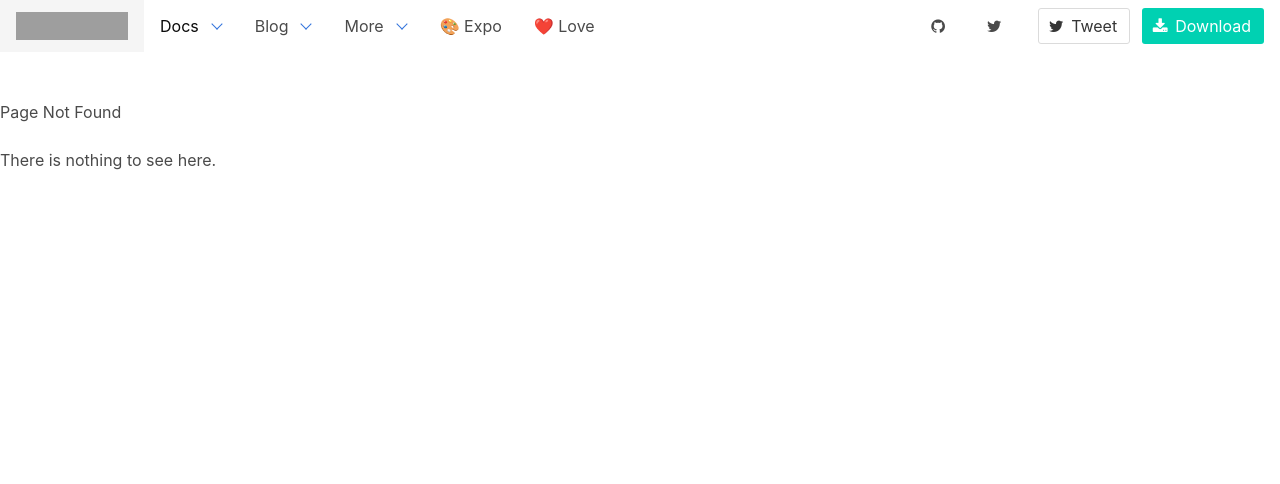
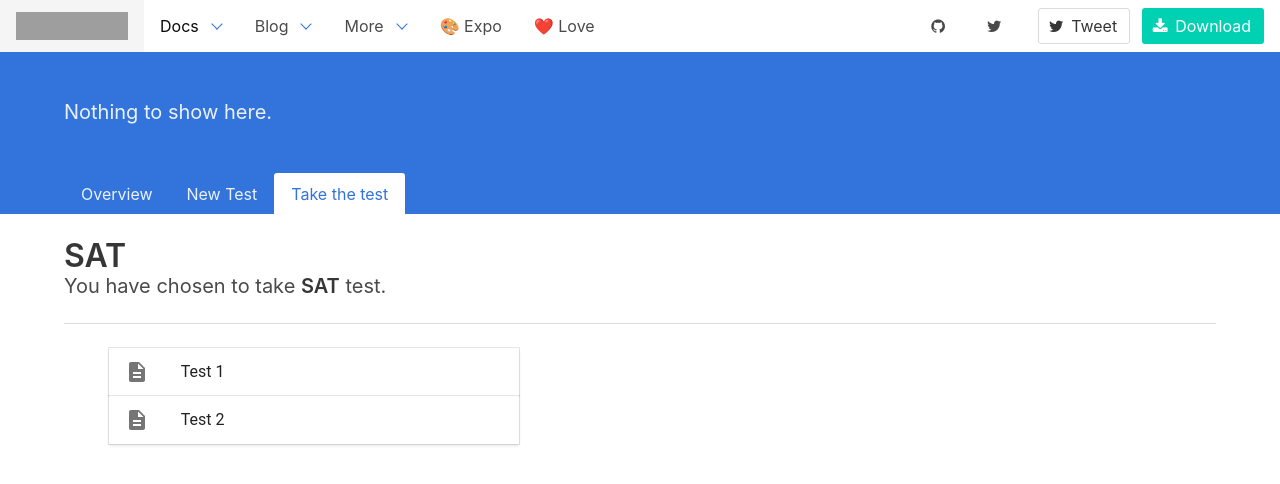
Before and after one commit to snguyenthanh/education, a React (Create React App) app: page /test/sat in a window 1280 px wide. Before the commit this address had no page. Shown: the top 484 px of the page. Built offline with nearby package versions, Linux system fonts and the light colour scheme; grey boxes are pictures that could not be loaded.

Commit message:
Add testType options

```diff
--- a/package.json
+++ b/package.json
@@ -4,8 +4,10 @@
   "private": true,
   "dependencies": {
     "font-awesome": "^4.7.0",
+    "material-ui": "^0.20.0",
     "react": "^16.3.0",
     "react-dom": "^16.3.0",
+    "react-fontawesome": "^1.6.1",
     "react-router-dom": "^4.2.2",
     "react-scripts": "1.1.2",
     "react-select": "^1.2.1"
--- a/src/App.js
+++ b/src/App.js
@@ -3,6 +3,7 @@
 import './css/App.css';
 import Header from './components/Header';
 import NewTestPage from './components/NewTestPage';
+import TestPage from './components/TestPage';
 import Overview from './components/Overview';
 import PageNotFound from './components/PageNotFound';
 import { BrowserRouter as Router, Route, Link, Switch } from "react-router-dom";
@@ -17,12 +18,16 @@
             <Router>
             <div>
                 <Header />
-                <br/>
-                <br/>
                 <Switch>
                     <Route exact path="/" render={props => <Overview chosenTab="Overview" {...props} />} />
                     <Route path="/overview" render={props => <Overview chosenTab="Overview" {...props} />} />
                     <Route path="/new_test_page" render={props => <NewTestPage chosenTab="New Test" {...props} />} />
+                    <Route exact path="/test" render={props => <TestPage chosenTab="Take the test" {...props} />} />
+                    <Route exact path="/test/sat/" render={props => <TestPage chosenTab="Take the test" testType="SAT" {...props} />} />
+                    <Route path="/test/sat/:testNum" render={props => <TestPage chosenTab="Take the test" testType="SAT" {...props} />} />
+                    <Route exact path="/test/act/" render={props => <TestPage chosenTab="Take the test" testType="ACT" {...props} />} />
+                    <Route path="/test/act/:testNum" render={props => <TestPage chosenTab="Take the test" testType="ACT" {...props} />} />
+
                     <Route component={PageNotFound} />
                 </Switch>
             </div>
--- a/src/components/NewTestForm.js
+++ b/src/components/NewTestForm.js
@@ -13,7 +13,10 @@
             testName: '',
             selectedSection: '',
             content: '',
-            questions: []
+            questions: [{
+                question: '',
+                answers: [{value: ''}]
+            }]
         };
     }
 
@@ -70,11 +73,20 @@
                 <label className="label">Content</label>
                 <div className="columns">
                     <div className="column is-6">
-                        <textarea class="textarea" placeholder="Contents to read" rows="15" onChange={this.onContentChange}></textarea>
+                        <textarea className="textarea" placeholder="Contents to read" rows="15" onChange={this.onContentChange}></textarea>
                     </div>
 
                     <div className="column is-5">
-                        hello
+                        {
+                            this.state.questions.map((entry, entryIndex) => (
+                                <div className="card">
+                                    <div className="card-content">
+
+
+                                    </div>
+                                </div>
+                            ))
+                        }
                     </div>
                 </div>
 
--- a/src/components/SubHeader.js
+++ b/src/components/SubHeader.js
@@ -14,7 +14,7 @@
                         <div className="columns is-vcentered">
                             <div className="column">
                                 <p className="subtitle">
-                                    Not sure what to put here
+                                    Nothing to show here.
                                 </p>
                             </div>
                         </div>
@@ -30,6 +30,9 @@
                                 <li className={chosenTab==="New Test" ? 'is-active' : ''}>
                                     <a href="/new_test_page">New Test</a>
                                 </li>
+                                <li className={chosenTab==="Take the test" ? 'is-active' : ''}>
+                                    <a href="/test">Take the test</a>
+                                </li>
                             </ul>
                       </nav>
                   </div>
--- /dev/null
+++ b/src/components/TestForm.js
@@ -0,0 +1,71 @@
+import React, {Component} from 'react';
+import SubHeader from './SubHeader';
+import QuestionBox from './QuestionBox';
+import NewQuestionBox from './NewQuestionBox';
+import NewTestForm from './NewTestForm';
+import {List, ListItem} from 'material-ui/List';
+import ContentInbox from 'material-ui/svg-icons/content/inbox';
+import ActionGrade from 'material-ui/svg-icons/action/grade';
+import ContentSend from 'material-ui/svg-icons/content/send';
+import ContentDrafts from 'material-ui/svg-icons/content/drafts';
+import Divider from 'material-ui/Divider';
+import ActionInfo from 'material-ui/svg-icons/action/info';
+import ActionDescription from 'material-ui/svg-icons/action/description';
+import MuiThemeProvider from 'material-ui/styles/MuiThemeProvider';
+import { BrowserRouter as Link } from "react-router-dom";
+
+class TestForm extends Component {
+    constructor(props) {
+        super(props);
+        this.state = {
+            testName: ''
+        };
+    }
+    componentWillMount(){
+        //Do this to all components you would like to disable the ripple effect.
+        ListItem.defaultProps.disableTouchRipple = true;
+        ListItem.defaultProps.disableFocusRipple = true;
+    }
+
+    render(){
+        const tests = ["Test 1", "Test 2"];
+        var testNum = this.props.testNum;
+        var testType = this.props.testType;
+
+        const testForm = (testNum===undefined) ? (
+            <div className="columns">
+            <div className="column is-1"/>
+            <div className="column is-4">
+            <MuiThemeProvider>
+                {
+                    tests.map((testName, index) => (
+                        <article className="card">
+                          <ListItem
+                            href= {"/test/" + testType.toLowerCase() + "/" + (index+1)}
+                            primaryText={testName}
+                            leftIcon={<ActionDescription />}
+                          />
+                        </article>
+                    ))
+                }
+            </MuiThemeProvider>
+            </div>
+            </div>
+        ) : (
+            <div> Welcome to the test {testNum}</div>
+        );
+
+        return (
+            <div>
+                {/* The title */}
+                <div className="container">
+                    <h1 className="title">{testType}</h1>
+                    <h2 className="subtitle">You have chosen to take <strong>{testType}</strong> test.</h2>
+                    <hr/>
+                </div>
+                {testForm}
+            </div>
+        );
+    }
+}
+export default TestForm
--- /dev/null
+++ b/src/components/TestPage.js
@@ -0,0 +1,52 @@
+import React, {Component} from 'react';
+import SubHeader from './SubHeader';
+import QuestionBox from './QuestionBox';
+import NewQuestionBox from './NewQuestionBox';
+import NewTestForm from './NewTestForm';
+import TestPageFirst from './TestPageFirst';
+import TestForm from './TestForm';
+
+class TestPage extends Component {
+    constructor(props) {
+        super(props);
+        this.state = {
+            testType: ''
+        };
+    }
+    render(){
+        const buttonBigStyle = {
+            display: "inline-block",
+            width: "200px",
+            height: "200px"
+        }
+        const textButtonBigStyle = {
+            textAlign: "center",
+            lineHeight: "180px"
+        }
+
+        const testType = this.props.testType;
+        const testToDisplay = (testType===undefined) ? (
+            <TestPageFirst />
+        ) : (
+            <div>
+                <TestForm testType={testType} testNum={this.props.match.params.testNum} />
+            </div>
+        );
+
+        return (
+            <div>
+                <SubHeader chosenTab={this.props.chosenTab} />
+                <br/>
+                {testToDisplay}
+
+                {/* <NewQuestionBox /> */}
+                {/*
+                <NewTestForm />
+                <QuestionBox question="Can a car run down the hill at velocity 2ms and stop before hitting the tree ?" multiAnswers={['Yes', 'No', 'May Be']} />
+                */}
+
+            </div>
+        );
+    }
+}
+export default TestPage
--- /dev/null
+++ b/src/components/TestPageFirst.js
@@ -0,0 +1,41 @@
+import React, {Component} from 'react';
+
+class TestPageFirst extends Component {
+    constructor(props) {
+        super(props);
+        this.state = {
+            testName: ''
+        };
+    }
+    render(){
+        const buttonBigStyle = {
+            display: "inline-block",
+            width: "200px",
+            height: "200px"
+        }
+        const textButtonBigStyle = {
+            textAlign: "center",
+            lineHeight: "180px"
+        }
+
+        return (
+            <div>
+                <br/>
+                <div className="columns">
+                    <div className="column is-2"/>
+                    <div className="column is-4">
+                        <a className="button is-primary" style={buttonBigStyle} href="/test/sat">
+                            <span style={textButtonBigStyle}>SAT</span>
+                        </a>
+                    </div>
+                    <div className="column is-4">
+                        <a className="button is-info" style={buttonBigStyle} href="/test/act">
+                            <span style={textButtonBigStyle}>ACT</span>
+                        </a>
+                    </div>
+                </div>
+            </div>
+        );
+    }
+}
+export default TestPageFirst
```
Also changed, not shown: 1 other file (tests, documents, lock files or other folders).
